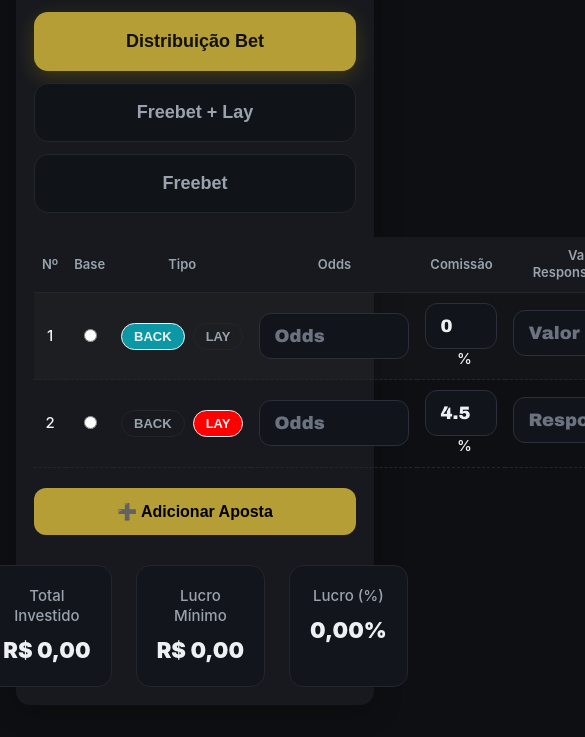
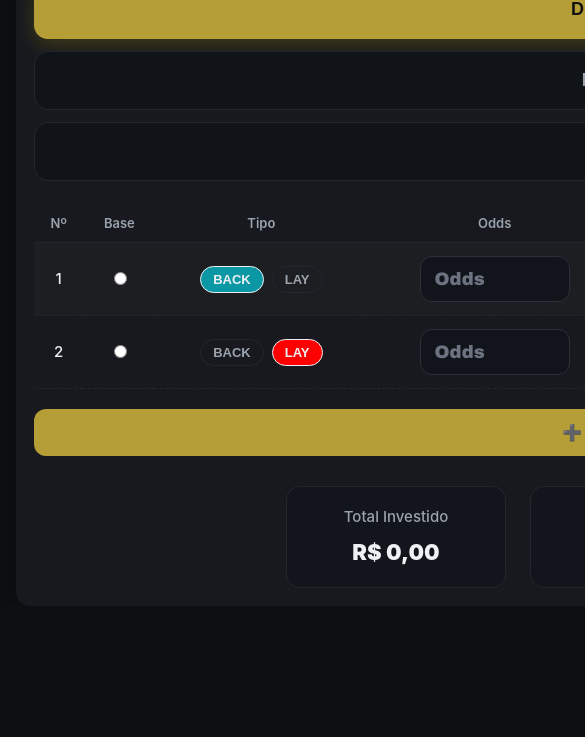
Before and after one commit to Bjvcvfh/Bigode-Tips, a plain HTML site: page index.html in a window 390 px wide. Shown: the part 301-1038 px from the top of the page, 585 px wide, since content can reach past the window. After the commit the page ends 907 px from the top, so only its background shows below. Drawn offline with Linux system fonts and the light colour scheme.

Commit message:
fix mobile layout

```diff
--- a/index.html
+++ b/index.html
@@ -2,7 +2,7 @@
 <html lang="pt-BR">
 <head>
   <meta charset="UTF-8" />
-  <meta name="viewport" content="width=device-width,initial-scale=1" />
+  <meta name="viewport" content="width=1280, initial-scale=1" />
   <title>Calculadora Bigode Tips</title>
   <link rel="stylesheet" href="style.css">
 </head>
--- a/style.css
+++ b/style.css
@@ -230,3 +230,13 @@ input[type="number"].com{
 .controls.single #distribuir{
   display: none !important;
 }
+
+/* Travar layout “desktop” no mobile */
+html, body {
+  min-width: 1280px;        /* mesmo número da meta viewport */
+}
+
+.wrap {
+  min-width: 1280px;        /* evita o container encolher */
+  margin: 0 auto;           /* centraliza em telas maiores que 1280 */
+}
```
